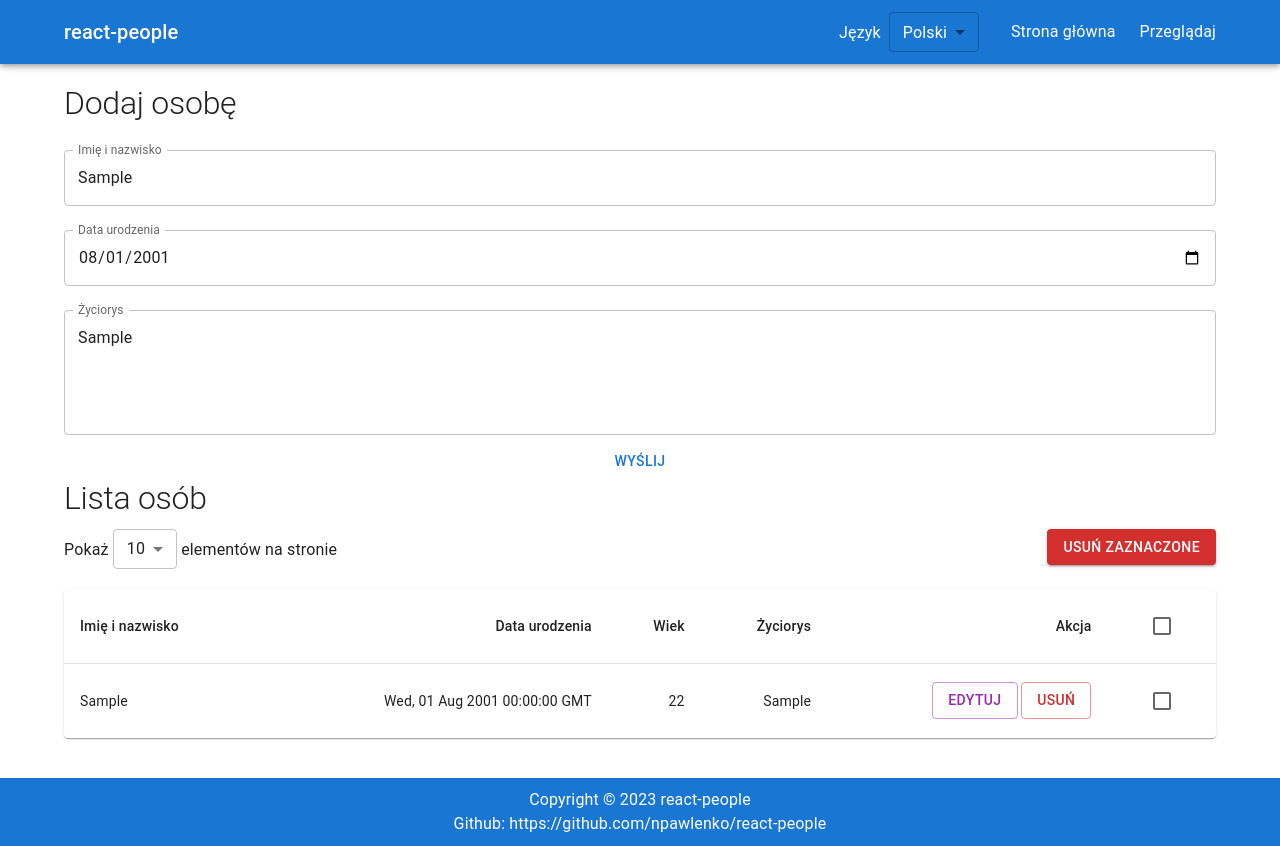
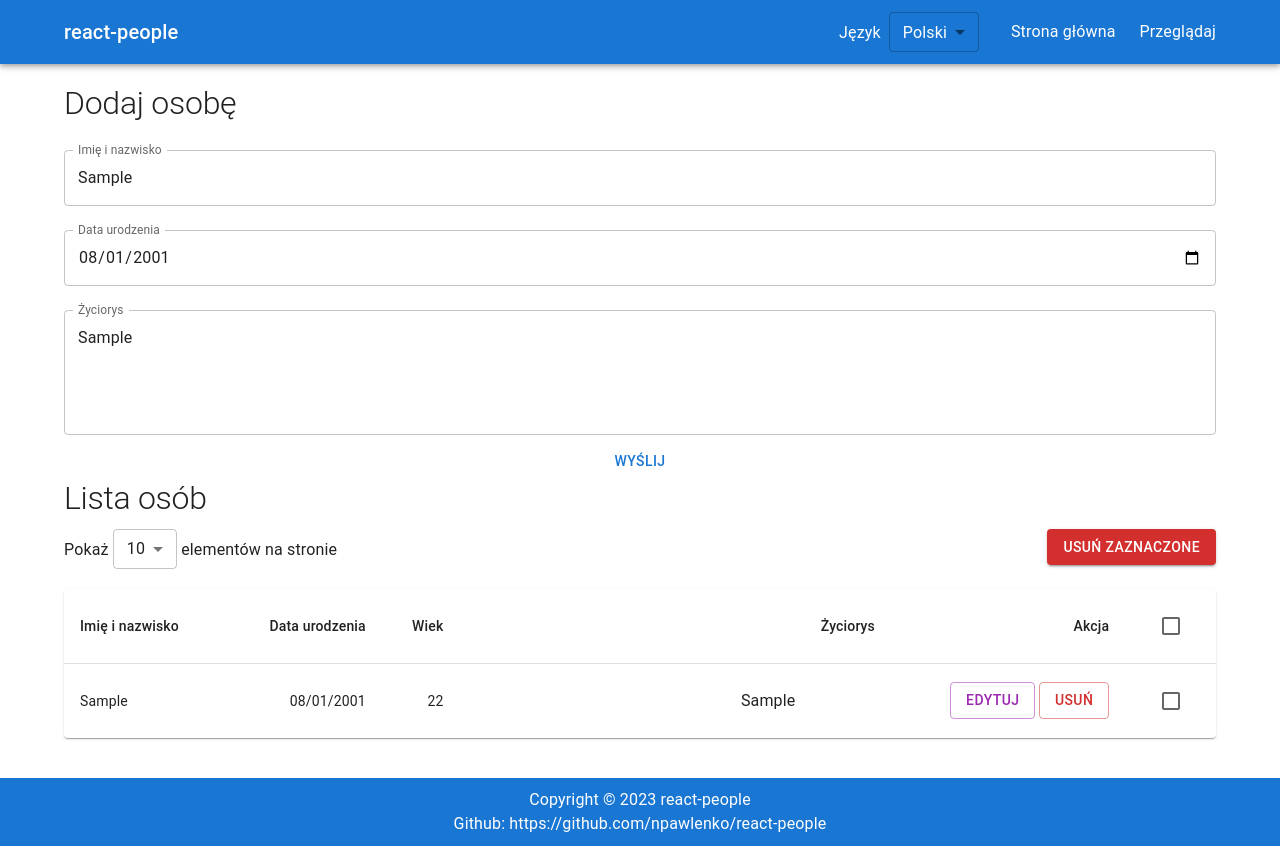
Before and after one commit to npawlenko/react-people, a React (Create React App) app: page / in a window 1280 px wide. Both pictures are taken after typing "Sample", "Sample" into the empty fields and a click on the button "WYŚLIJ". Built offline with nearby package versions, Linux system fonts and the light colour scheme.

Commit message:
Add date formatting and long text ellipsis to table

```diff
--- a/src/components/TableUser.tsx
+++ b/src/components/TableUser.tsx
@@ -1,6 +1,6 @@
 import { useTranslation } from "react-i18next";
 import { User } from "../store/usersSlice";
-import { TableRow, TableCell, Checkbox, Button } from "@mui/material";
+import { TableRow, TableCell, Checkbox, Button, Typography } from "@mui/material";
 
 interface TableUserProps
     extends User {
@@ -16,9 +16,27 @@ const TableUser = (props: TableUserProps) => {
             sx={{ '&:last-child td, &:last-child th': { border: 0 } }}
         >
             <TableCell component="th" scope="row">{props?.name}</TableCell>
-            <TableCell align="right">{new Date(props?.birthDate).toUTCString()}</TableCell>
+            <TableCell align="right">
+                {new Date(props?.birthDate).toLocaleDateString(
+                    undefined,
+                    {
+                        month: "2-digit",
+                        day: "2-digit",
+                        year: "numeric"
+                    }
+                )}
+            </TableCell>
             <TableCell align="right">{Math.abs(new Date().getUTCFullYear() - new Date(props?.birthDate).getUTCFullYear())}</TableCell>
-            <TableCell align="right">{props?.memoir}</TableCell>
+            <TableCell align="right">
+                <Typography noWrap sx={{
+                        textOverflow: "ellipsis",
+                        width: "20rem",
+                        overflow: "hidden",
+                    }}
+                >
+                    {props?.memoir}
+                </Typography>
+            </TableCell>
             <TableCell align="right">
                 <Button variant="outlined" color="secondary">{t('edit')}</Button>&nbsp;
                 <Button variant="outlined" color="error">{t('delete')}</Button>
--- a/src/components/UsersTable.tsx
+++ b/src/components/UsersTable.tsx
@@ -20,7 +20,11 @@ const UsersTable = () => {
                     {t('entries.show')}&nbsp;
                     <NumberSelect
                         numbers={[10, 20, 50]}
-                        onChange={(e) => setEntries(e.target.value as number)}
+                        onChange={(e) => {
+                            const val = e.target.value as number;
+                            setPage(1);
+                            setEntries(val)
+                        }}
                     />
                     &nbsp;{t('entries.per.page')}
                 </Grid>
@@ -76,6 +80,7 @@ const UsersTable = () => {
                     <Pagination
                         variant="outlined"
                         color="primary"
+                        page={page}
                         count={Math.ceil(users.length / entries)}
                         onChange={(e, value) => setPage(value)}
                         sx={{
--- a/src/hooks/useUserForm.tsx
+++ b/src/hooks/useUserForm.tsx
@@ -9,7 +9,7 @@ const useUserForm =  () => {
     }
 
     const validationSchema = object({
-        name: string().required(t("error.required") as string),
+        name: string().max(60, t("error.maxLengthExceeded") as string).required(t("error.required") as string),
         birthday: date().typeError(t("error.invalidDate") as string).required(t("error.required") as string),
         memoir: string().max(250, t("error.maxLengthExceeded") as string)
     });
```
